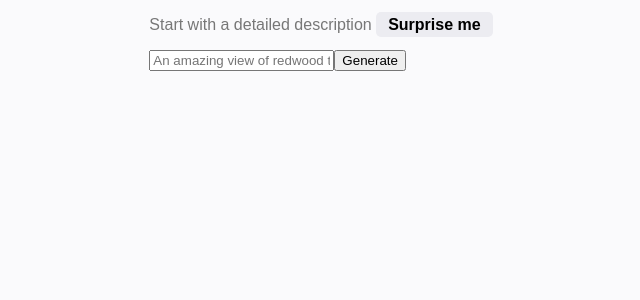
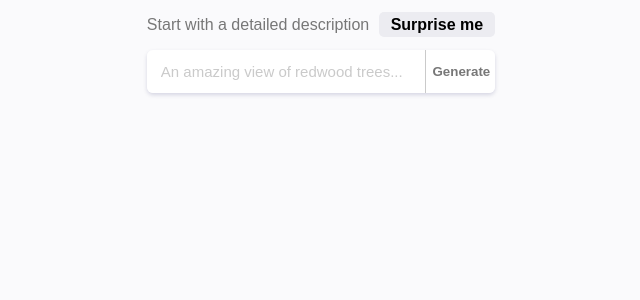
Before and after one commit to glmsr12/react-dalle-clone-78, a JavaScript app: page / in a window 1280 px wide. Shown: the top 300 px of the page, without its empty margins (319-959 px from the left). Built offline with nearby package versions, Linux system fonts and the light colour scheme; the HTML template or start-up script is replaced by a standard one.

Commit message:
"update style"

```diff
--- a/src/index.css
+++ b/src/index.css
@@ -11,6 +11,10 @@ body {
   color: #777;
   display: flex;
   justify-content: center;
+}
+
+p {
+  font-weight: 200;
 }
 
 .app {
@@ -30,4 +34,42 @@ body {
   border-radius: 5px;
   font-weight: 600;
   padding: 4px 12px;
+  margin: 0 0 2px 5px;
 }
+
+.input-container {
+  width: 100%;
+  display: flex;
+  border-radius: 6px;
+  overflow: hidden;
+  box-shadow: rgba(0, 0, 82, 0.15) 0 2px 4px;
+}
+
+.input-container input {
+  border: none;
+  padding: 13px 14px;
+  box-sizing: border-box;
+  font-size: 15px;
+  font-weight: 200;
+  outline: none;
+  width: 100%;
+}
+
+.input-container input::placeholder {
+  color: #cacaca;
+  font-weight: 200;
+}
+
+.input-container button {
+  width: 20%;
+  border: none;
+  border-left: 1px #cacaca solid;
+  background-color: #fff;
+  color: #777;
+  font-weight: bold;
+  cursor: pointer;
+}
+
+.input-container button:active {
+  background-color: #cacaca;
+}
```
